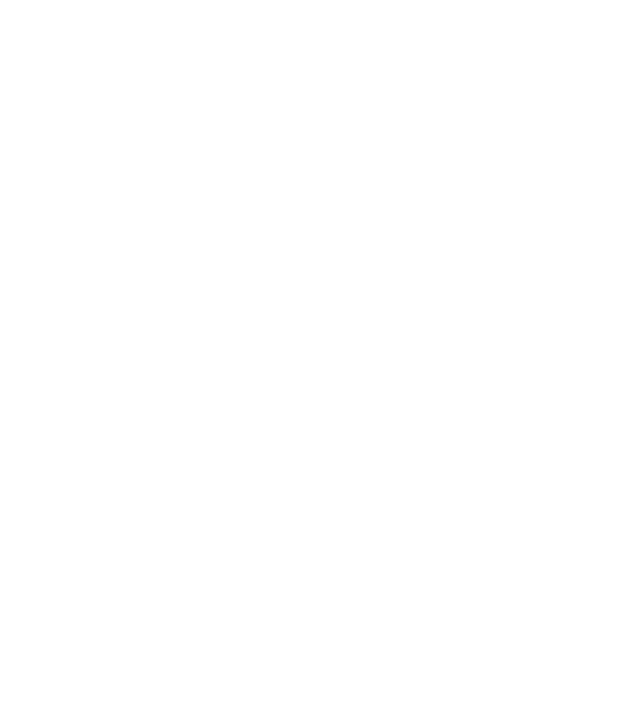
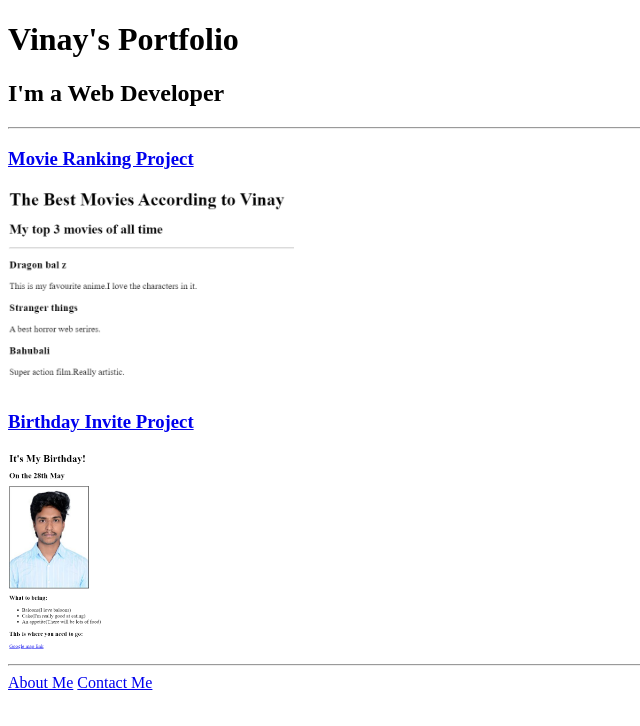
Before and after one commit to venkatavinay1432/html-portfolio, a plain HTML site: page index.html in a window 1280 px wide. Shown: the whole page, without its empty margins (0-640 px from the left). Drawn offline with Linux system fonts and the light colour scheme.

Commit message:
index.html

```diff
--- a/index.html
+++ b/index.html
@@ -1,15 +1,22 @@
-<!-- TODO 1: Create the HTML Boilerplate -->
 
-<!-- TODO 2: Add Your previous projects' HTML into the public folder -->
+<!DOCTYPE html>
+<html lang="en">
+<head>
+    <meta charset="UTF-8">
+    <meta name="viewport" content="width=device-width, initial-scale=1.0">
+    <title>vinays proftilo</title>
+</head>
+<body>
+    <h1>Vinay's Portfolio</h1>
+    <h2>I'm a Web Developer</h2>
+    <hr/>
+    <h3><a href="./public/my movie ranking.html">Movie Ranking Project</h3></a>
+    <img src="./assets/images/my movie ranking .png" height=200 alt="movie ranking pic"/>
+    <h3><a href="./public/my birthday invite.html">Birthday Invite Project</a></h3>
+    <img src="./assets/images/my birthday invite.png" height=200 alt="birthday invite pic"/>
+    <hr/>
+    <a href="./public/about.html">About Me</a>
+    <a href="./public/contact.html">Contact Me</a>
 
-<!-- TODO 3: Take screenshots of your project previews and add the images to the images folder -->
-
-<!-- TODO 4: Add titles/subtitles etc. -->
-
-<!-- TODO 5: Add a link to the project pages -->
-
-<!-- TODO 6: Add images to show the project previews
-HINT for TODO 6: You can use the height attribute set to 200 to make the image smaller:
-https://developer.mozilla.org/en-US/docs/Web/HTML/Element/img#attr-height -->
-
-<!-- TODO 7: Add the Contact Me and About Me page links -->
+</body>
+</html>
```
